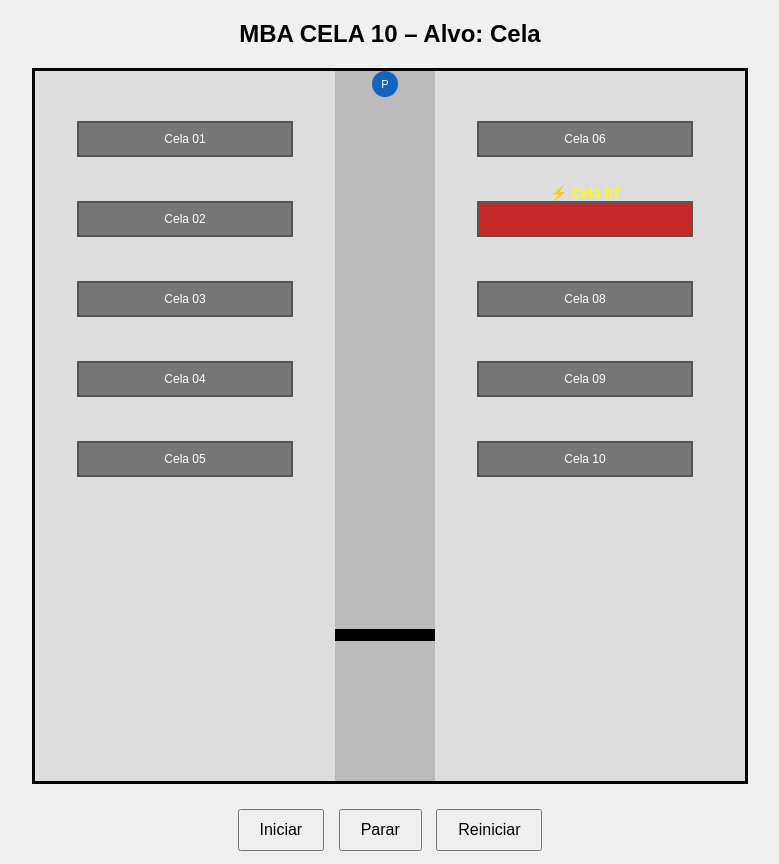
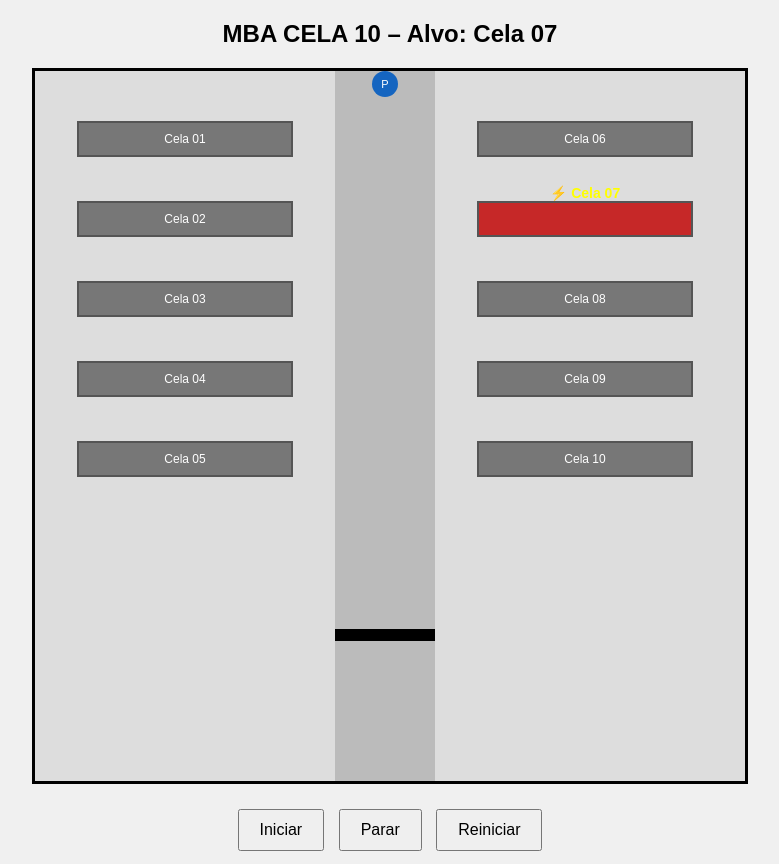
Before and after one commit to vicentisa/operacao_prisao, a plain HTML site: page index.html in a window 1280 px wide. Shown: the whole page, without its empty margins (250-1029 px from the left). Drawn offline with Linux system fonts and the light colour scheme; files whose address does not match are found by name.

Commit message:
Revert "mudando nome da cela"
This reverts commit d8b23e014c1641b42e6ce100b84a8a57d76a34ab.

```diff
--- a/index.html
+++ b/index.html
@@ -8,7 +8,7 @@
 
 <body>
 
-    <h2>MBA CELA 10 – Alvo: Cela</h2>
+    <h2>MBA CELA 10 – Alvo: Cela 07</h2>
 
     <div id="scene">
         <div id="corridor"></div>
```
